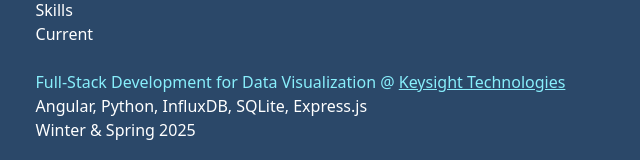
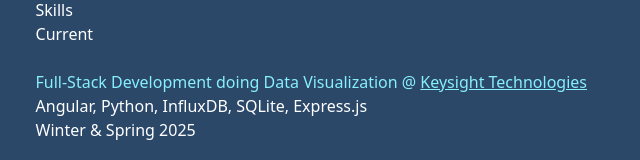
Before and after one commit to varun-kanna/personal-website, a React (Vite) app: page / in a window 1280 px wide. Shown: the part 218-378 px from the top of the page, without its empty margins (319-959 px from the left). Built offline with nearby package versions, Linux system fonts and the light colour scheme.

Commit message:
mintor update 6/25

```diff
--- a/src/Home.tsx
+++ b/src/Home.tsx
@@ -44,7 +44,7 @@ function Home() {
 				<h3 className='pb-6'>Current</h3>
 				{/*  */}
 				<h3 className='text-secondary'>
-					Full-Stack Development for Data Visualization @{' '}
+					Full-Stack Development doing Data Visualization @{' '}
 					<a
 						href='https://www.ibm.com/us-en'
 						className='underline hover:text-cyan-400'>
```
